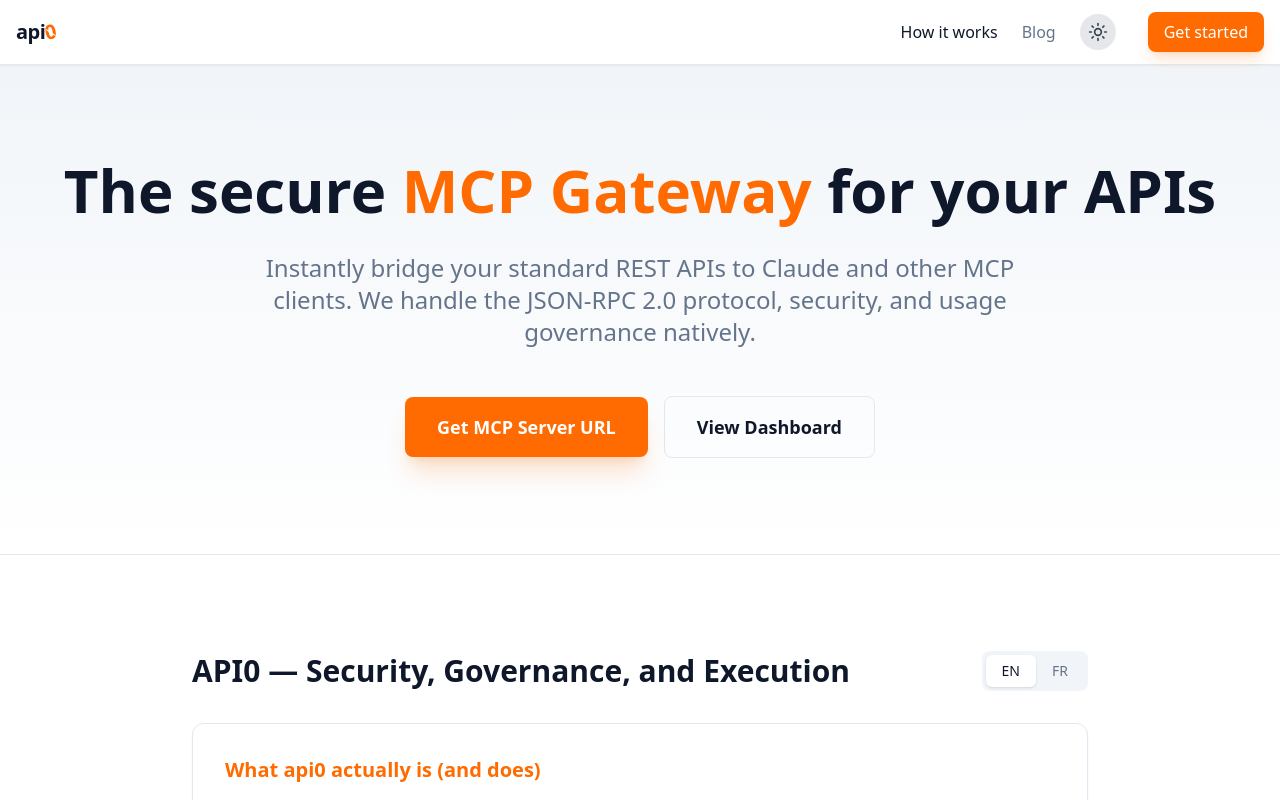
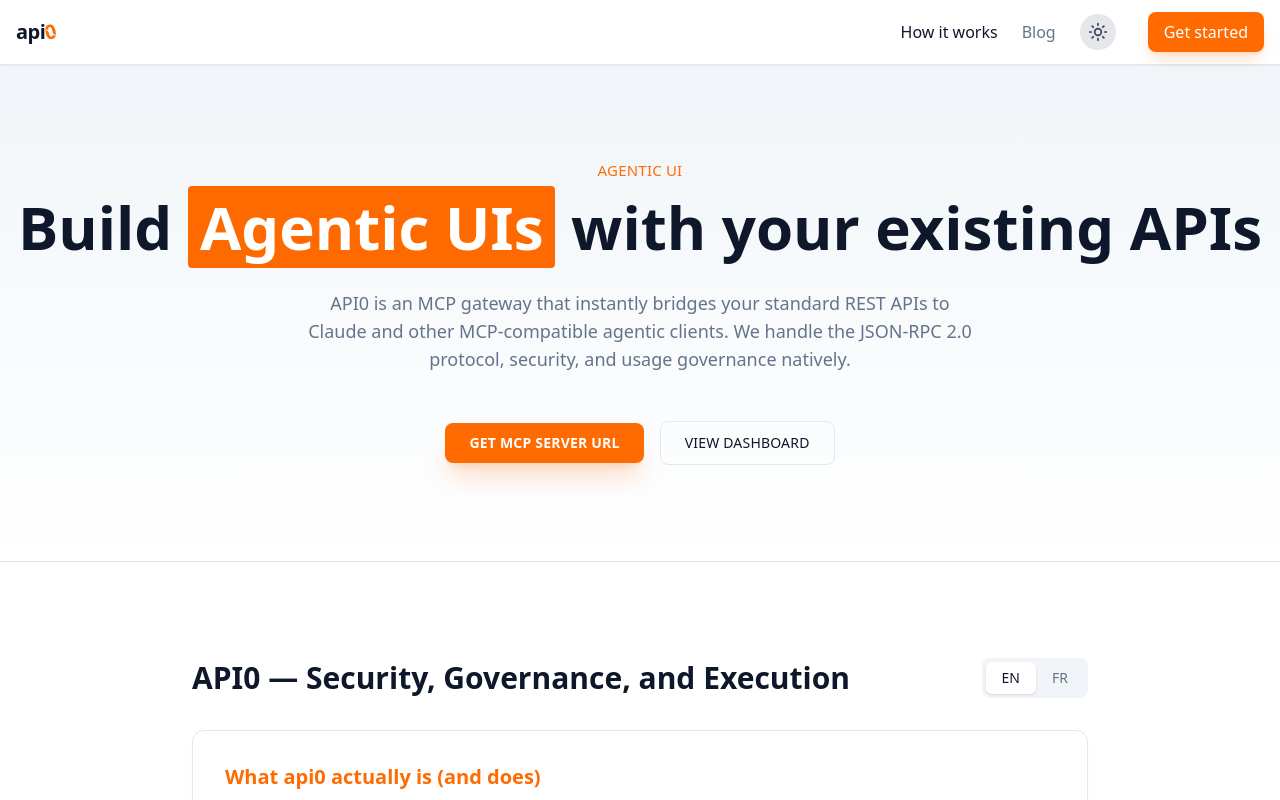
Before and after one commit to bennekrouf/landing-api0, a Next.js app: page / in a window 1280 px wide. Shown: the top 800 px of the page. Built offline with nearby package versions, Linux system fonts and the light colour scheme.

Commit message:
feat: add launch configuration and enhance styling for HomePage with new components

```diff
--- a/src/app/globals.css
+++ b/src/app/globals.css
@@ -1,6 +1,48 @@
 @tailwind base;
 @tailwind components;
 @tailwind utilities;
+
+@layer components {
+  .lead-marketing {
+    font-size: 1rem;
+    line-height: 2;
+    font-weight: 400;
+  }
+  .lead-ui {
+    font-size: 1rem;
+    line-height: 1.5;
+    font-weight: 500;
+  }
+  .btn-cap {
+    font-size: 0.875rem;
+    font-weight: 700;
+    line-height: 1.14;
+    letter-spacing: 0.2px;
+    text-transform: uppercase;
+  }
+  .btn-cap-light {
+    font-size: 0.875rem;
+    font-weight: 500;
+    line-height: 1.29;
+    letter-spacing: 0.2px;
+    text-transform: uppercase;
+  }
+  .eyebrow {
+    font-size: 0.9375rem;
+    font-weight: 500;
+    line-height: 1.4;
+    letter-spacing: 0.2px;
+    text-transform: uppercase;
+  }
+  .chip-highlight {
+    background-color: hsl(var(--primary));
+    color: hsl(var(--primary-foreground));
+    border-radius: 4px;
+    padding: 0 0.75rem;
+    box-decoration-break: clone;
+    -webkit-box-decoration-break: clone;
+  }
+}
 
 @layer base {
   :root {
--- a/src/app/page.tsx
+++ b/src/app/page.tsx
@@ -10,11 +10,12 @@
       {/* Hero Section */}
       <section className="relative pt-24 pb-24 bg-gradient-to-b from-accent to-background">
         <div className="container mx-auto px-4 text-center">
-          <h1 className="text-4xl sm:text-6xl font-bold mb-8 text-foreground">
-            The secure <span className="text-[#FF6B00]">MCP Gateway</span> for your APIs
+          <div className="eyebrow text-[#FF6B00] mb-4">Agentic UI</div>
+          <h1 className="text-4xl sm:text-6xl font-bold mb-8 text-foreground leading-[1.1]">
+            Build <span className="chip-highlight">Agentic UIs</span> with your existing APIs
           </h1>
-          <p className="text-xl sm:text-2xl text-muted-foreground mb-12 max-w-3xl mx-auto">
-            Instantly bridge your standard REST APIs to Claude and other MCP clients.
+          <p className="lead-marketing text-muted-foreground mb-12 max-w-2xl mx-auto sm:text-lg">
+            API0 is an MCP gateway that instantly bridges your standard REST APIs to Claude and other MCP-compatible agentic clients.
             We handle the JSON-RPC 2.0 protocol, security, and usage governance natively.
           </p>
           <div className="flex flex-col sm:flex-row gap-4 justify-center items-center">
@@ -22,7 +23,7 @@
               href="https://app.api0.ai"
               target="_blank"
               rel="noopener noreferrer"
-              className="inline-flex items-center px-8 py-4 rounded-lg bg-[#FF6B00] text-white text-lg font-semibold hover:bg-[#FF6B00]/90 transform transition duration-200 hover:-translate-y-1 shadow-xl shadow-orange-500/20"
+              className="btn-cap inline-flex items-center px-6 py-3 rounded-lg bg-[#FF6B00] text-white hover:bg-[#FF6B00]/90 transform transition duration-200 hover:-translate-y-1 shadow-xl shadow-orange-500/20"
             >
               Get MCP Server URL
             </a>
@@ -30,7 +31,7 @@
               href="https://app.api0.ai"
               target="_blank"
               rel="noopener noreferrer"
-              className="inline-flex items-center px-8 py-4 rounded-lg border border-border text-foreground text-lg font-semibold hover:border-[#FF6B00] hover:text-[#FF6B00] transition duration-200"
+              className="btn-cap-light inline-flex items-center px-6 py-3 rounded-lg border border-border text-foreground hover:border-[#FF6B00] hover:text-[#FF6B00] transition duration-200"
             >
               View Dashboard
             </a>
```
Also changed, not shown: .claude/launch.json (added).
